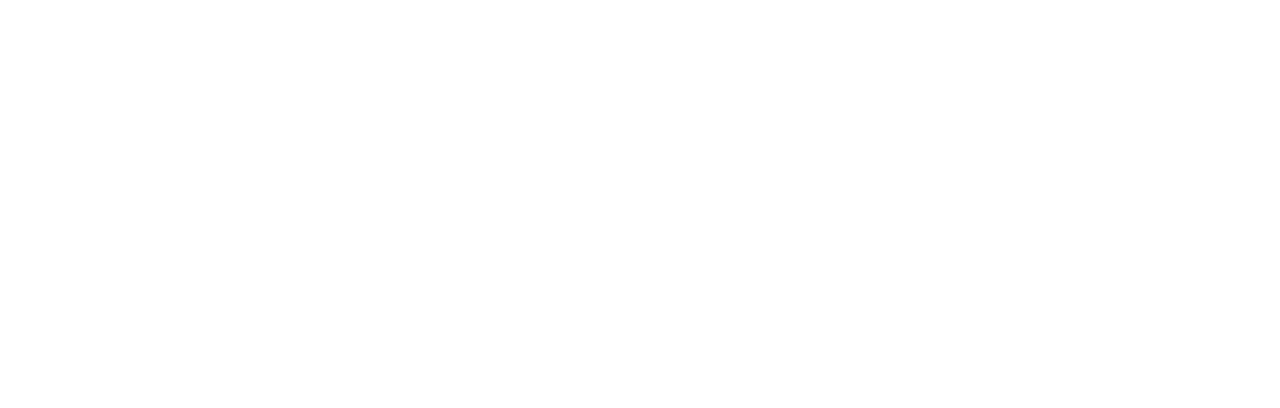
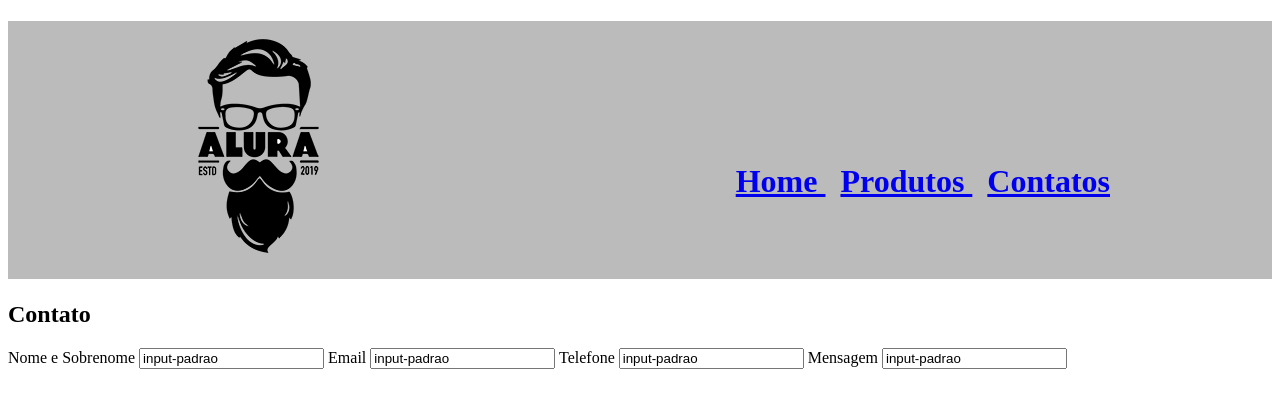
Before and after one commit to KalielPOSSENTTI/aulahtml, a plain HTML site: page aula.html/pagina2.html in a window 1280 px wide. Drawn offline with Linux system fonts and the light colour scheme.

Commit message:
Add files via upload

```diff
--- a/aula.html/aula.css
+++ b/aula.html/aula.css
@@ -42,7 +42,7 @@ body{
   background: gold;
   font-size: 20px;
 }
-#barr{
+#lucro{
   width: 30%
 }
 
--- a/aula.html/pagina2.html
+++ b/aula.html/pagina2.html
@@ -0,0 +1,41 @@
+<!DOCTYPE html>
+<html lang="en" dir="ltr">
+  <head>
+    <meta charset="utf-8">
+    <title>Contratos-Barbearia Alura</title>
+    <link rel="stylesheet" href="style.css">
+  </head>
+  <body>
+    <header>
+      <div class="caixa">
+      <h1> <img src="logo.png" alt="Logo da Barbearia Alura">
+
+          <nav>
+            <ul>
+              <li> <a href="haga.html"> Home </a></li>
+              <li> <a href="produtos.html"> Produtos </a></li>
+              <li> <a href="haga2.html"> Contatos </a></li>
+                  </ul>
+
+                </nav>
+      </div>
+      </header>
+      <main>
+        <h2> Contato </h2>
+
+        <form>
+          <label for="nomesobrenome"> Nome e Sobrenome</label>
+          <input type="text" name="nomesobrenome" value="input-padrao" required>
+
+          <label for="email"> Email </label>
+          <input type="text" name="email" value="input-padrao" required>
+
+          <label for="telefone"> Telefone</label>
+          <input type="text" name="telefone" value="input-padrao" required>
+
+          <label for="mensagem"> Mensagem</label>
+          <input form="mensagem" name="mensagem" value="input-padrao" required>
+
+
+  </body>
+</html>
--- /dev/null
+++ b/aula.html/style.css
@@ -0,0 +1,19 @@
+header{
+  background: #BBBBBB;
+}
+
+.caixa{
+  position: relative;
+  width: 940px;
+  margin: 0 auto;
+}
+
+nav{
+  position: absolute;
+  top: 110px;
+  right: 0;
+}
+nav li{
+  display: inline;
+  margin: 0 0 0 15px;
+}
```
Also changed, not shown: aula.html/aula.html (+2 -4 lines), aula.html/barr (1).jpeg (added), aula.html/logo.png (added), aula.html/lucro.jpg (added).
